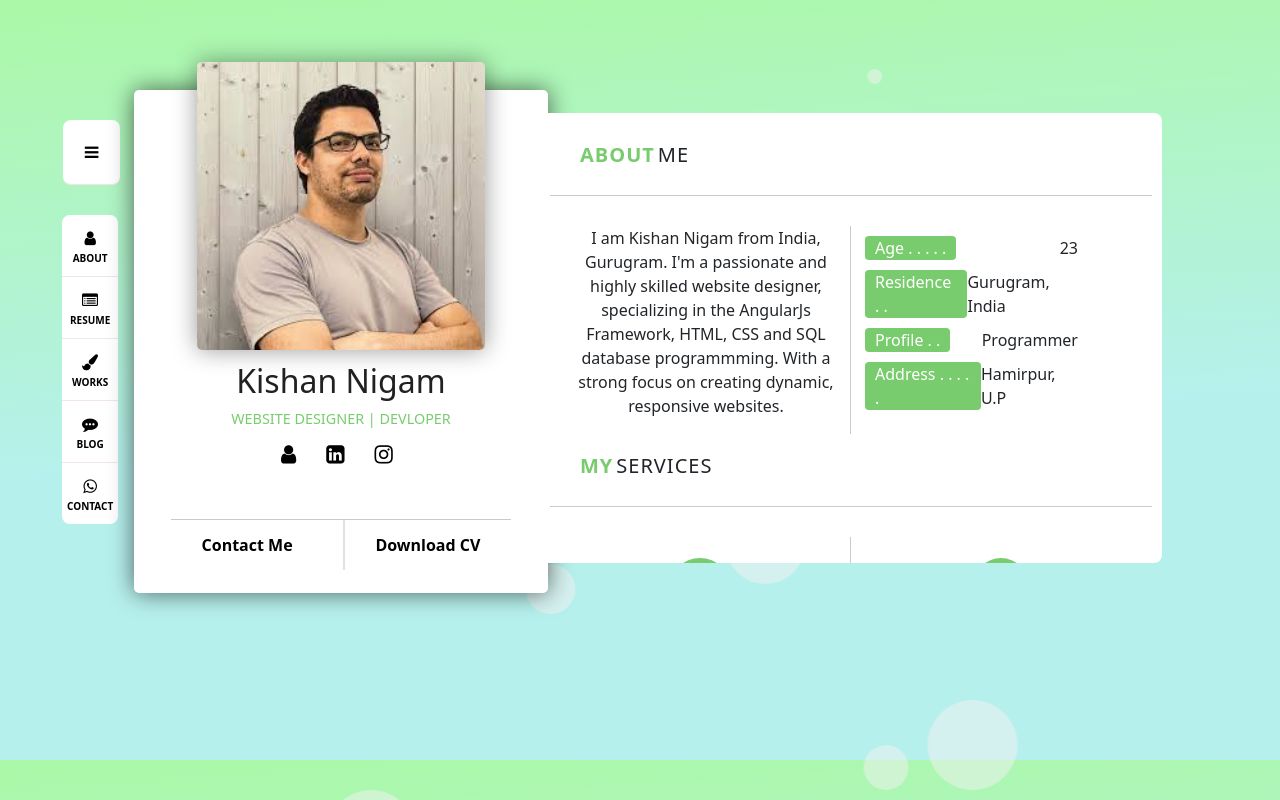
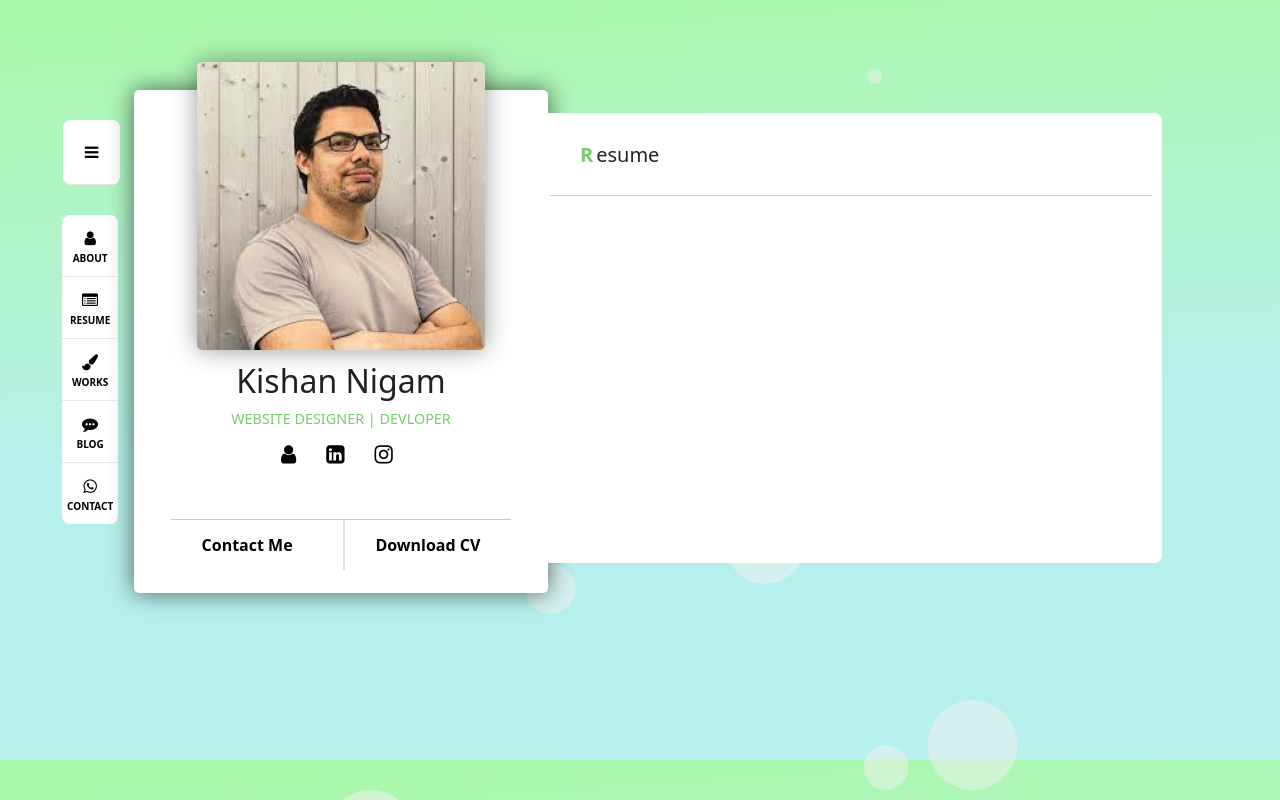
Before and after one commit to KishanNigam/port-folio, an Angular app: page /port-resume in a window 1280 px wide. Before the commit this address led to /. Built offline with nearby package versions, Linux system fonts and the light colour scheme.

Commit message:
About section complete

```diff
--- a/src/app/app-routing.module.ts
+++ b/src/app/app-routing.module.ts
@@ -1,7 +1,18 @@
 import { NgModule } from '@angular/core';
 import { RouterModule, Routes } from '@angular/router';
+import { PortRusumeComponent } from './frontend/port-rusume/port-rusume.component';
+import { PortProfileDescriptionComponent } from './frontend/port-profile-description/port-profile-description.component';
 
-const routes: Routes = [];
+const routes: Routes = [
+  {
+    path: '',
+    component:PortProfileDescriptionComponent
+  },
+  {
+    path: 'port-resume',
+    component: PortRusumeComponent
+  }
+];
 
 @NgModule({
   imports: [RouterModule.forRoot(routes)],
--- a/src/app/app.component.html
+++ b/src/app/app.component.html
@@ -8,14 +8,8 @@
         <app-port-profile></app-port-profile>
       </div>
       <div class="col-lg-6 description-style">
-        <app-port-profile-description></app-port-profile-description>
+
+        <router-outlet></router-outlet>
       </div>
     </div>
   </div>
-
-
-
-
-
-
-<router-outlet></router-outlet>
--- a/src/app/app.module.ts
+++ b/src/app/app.module.ts
@@ -6,13 +6,15 @@ import { AppComponent } from './app.component';
 import { PortHeaderComponent } from './frontend/port-header/port-header.component';
 import { PortProfileComponent } from './frontend/port-profile/port-profile.component';
 import { PortProfileDescriptionComponent } from './frontend/port-profile-description/port-profile-description.component';
+import { PortRusumeComponent } from './frontend/port-rusume/port-rusume.component';
 
 @NgModule({
   declarations: [
     AppComponent,
     PortHeaderComponent,
     PortProfileComponent,
-    PortProfileDescriptionComponent
+    PortProfileDescriptionComponent,
+    PortRusumeComponent
   ],
   imports: [
     BrowserModule,
--- a/src/app/frontend/port-header/port-header.component.html
+++ b/src/app/frontend/port-header/port-header.component.html
@@ -12,13 +12,13 @@
     <div class="top-menu">
         <ul>
             <li class="top-menu-li-1">
-                <a href="#about-section">
+                <a routerLink="">
                     <span class="icon"><i class="fa fa-user" aria-hidden="true"></i></span>
                     <span class="link">About</span>
                 </a>
             </li>
             <li>
-                <a href="#services-section">
+                <a routerLink="port-resume">
                     <span class="icon"><i class="fa fa-list-alt" aria-hidden="true"></i></span>
                     <span class="link">Resume</span>
                 </a>
--- /dev/null
+++ b/src/app/frontend/port-rusume/port-rusume.component.css
@@ -0,0 +1,46 @@
+.description-body {
+    margin: 10px 10px;
+    padding: 0px;
+}
+.about-body {
+    border-bottom: 1px solid #ccc9c9;
+    padding-bottom: 20px;
+}
+.about-body-heading {
+    display: flex;
+    margin-top: 20px;
+    margin-left: 10px;
+}
+.about-body div h5 {
+    margin-left: 8px;
+    text-transform: capitalize;
+}
+.about-description {
+    margin: 30px 0px 0px 0px ;
+}
+.about-context {
+    border-right: 1px solid #ccc9c9;
+}
+.about-context p {
+    font-weight: 400;
+    text-align: center;
+}
+.about-details {
+    margin-left: -30px;
+}
+.about-details ul {
+    list-style: none;
+}
+.about-details ul li {
+    padding-right: 20px;
+    display: flex;
+    justify-content: space-between;
+    margin-top: 10px;
+}
+.about-details ul li strong{
+    background-color: #78cc6d;
+    padding: 0px 10px;
+    border-radius: 4px;
+    color: #fff;
+    font-weight: 400;
+}
--- /dev/null
+++ b/src/app/frontend/port-rusume/port-rusume.component.html
@@ -0,0 +1,21 @@
+<div class="description-body">
+  <!-- Start About Me Section -->
+
+  <div class="row about-body">
+    <div class="class-lg-12 about-body-heading">
+      <h5>
+        <strong style="color: #78cc6d; margin-right: 3px">R</strong>esume
+      </h5>
+    </div>
+  </div>
+  <div class="row about-description">
+    <div class="col-lg-6 about-context">
+
+    </div>
+    <div class="col-lg-6 about-details">
+
+    </div>
+  </div>
+
+  <!-- End About Me Section -->
+</div>
```
Also changed, not shown: src/app/frontend/port-rusume/port-rusume.component.ts (added, +10 -0 lines), 1 other file (tests, documents, lock files or other folders).
